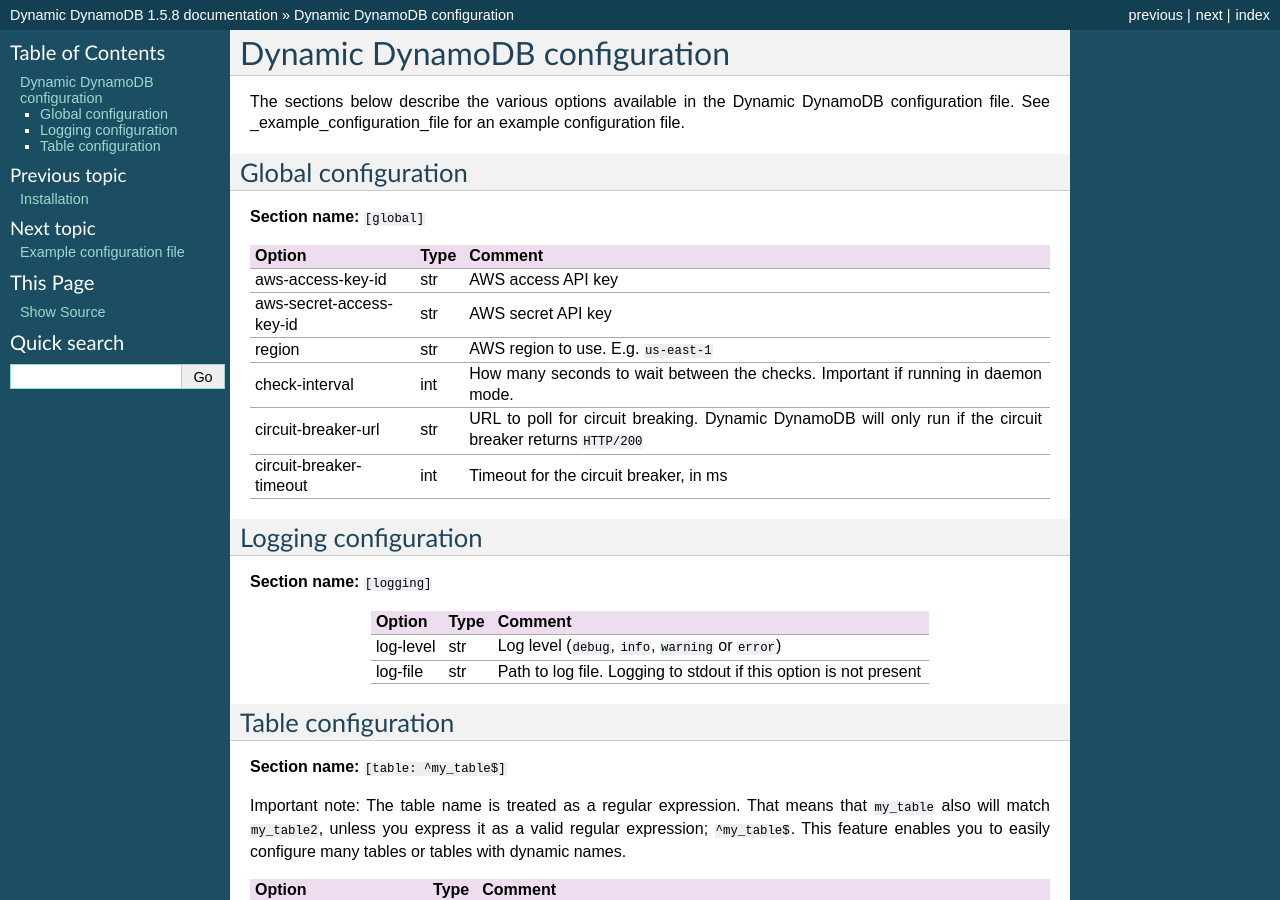
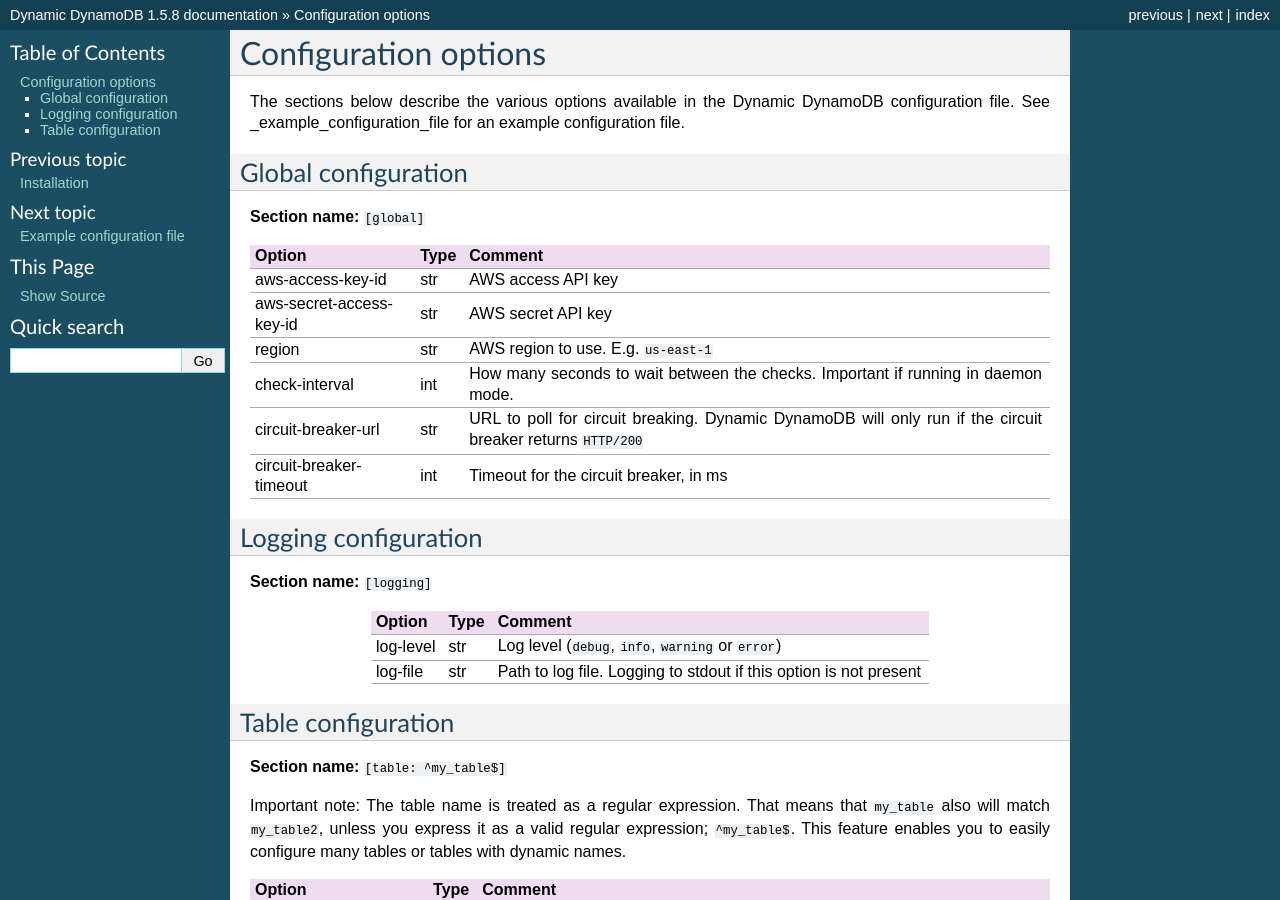
Before and after one commit to sebdah/dynamic-dynamodb, a Sphinx documentation site: the page built from docs/configuration_options.rst, in a window 1280 px wide and 900 px high. Built offline with Sphinx 7.4.7, drawn with Linux system fonts in a browser that asks for light colours; some of the changed text lies outside the part shown.

Commit message:
Changed header #80

```diff
--- a/docs/configuration_options.rst
+++ b/docs/configuration_options.rst
@@ -1,5 +1,5 @@
-Dynamic DynamoDB configuration
-==============================
+Configuration options
+=====================
 
 The sections below describe the various options available in the Dynamic DynamoDB configuration file. See :ref:`_example_configuration_file <Example configuration>` for an example configuration file.
 
```
